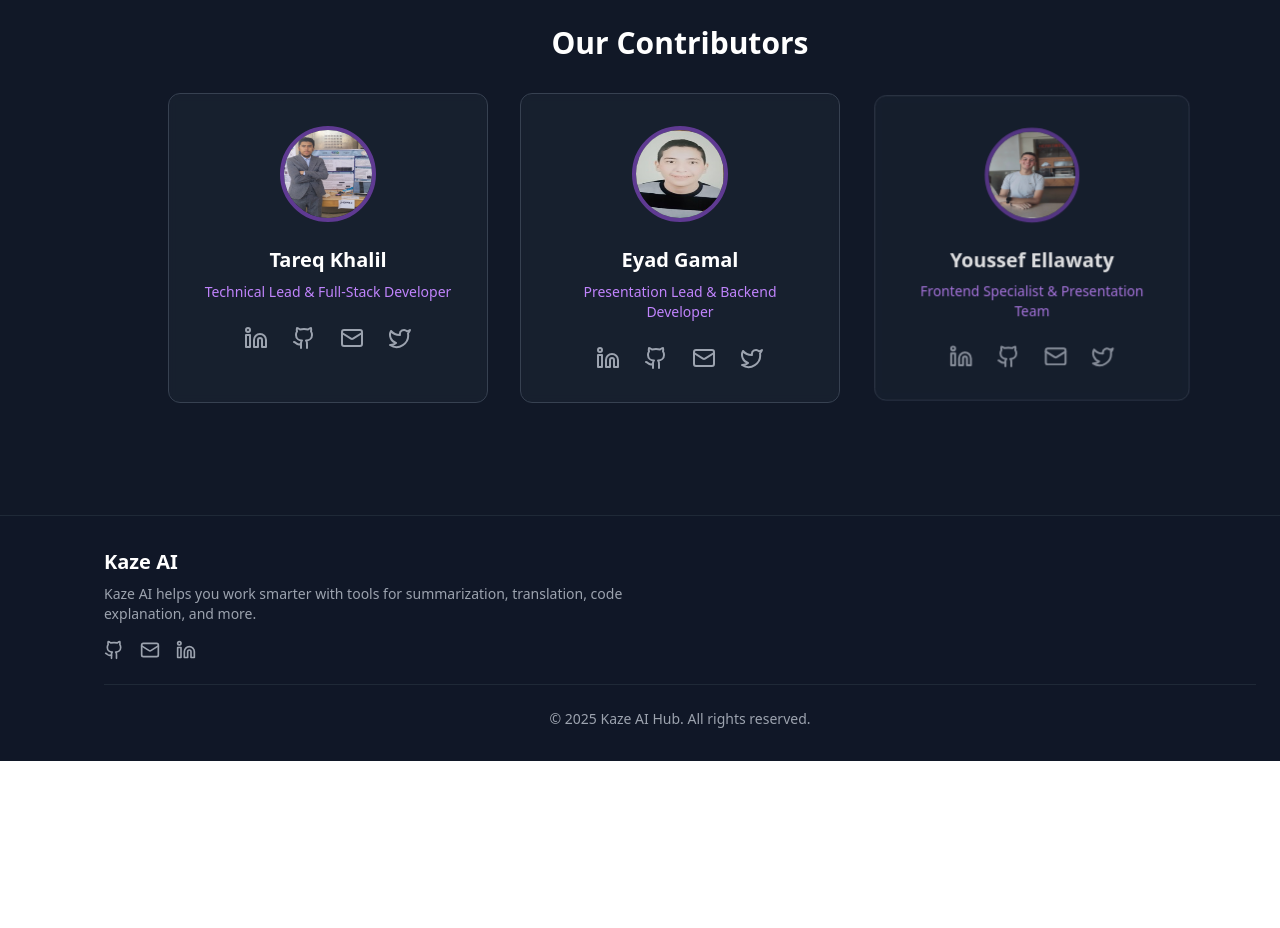
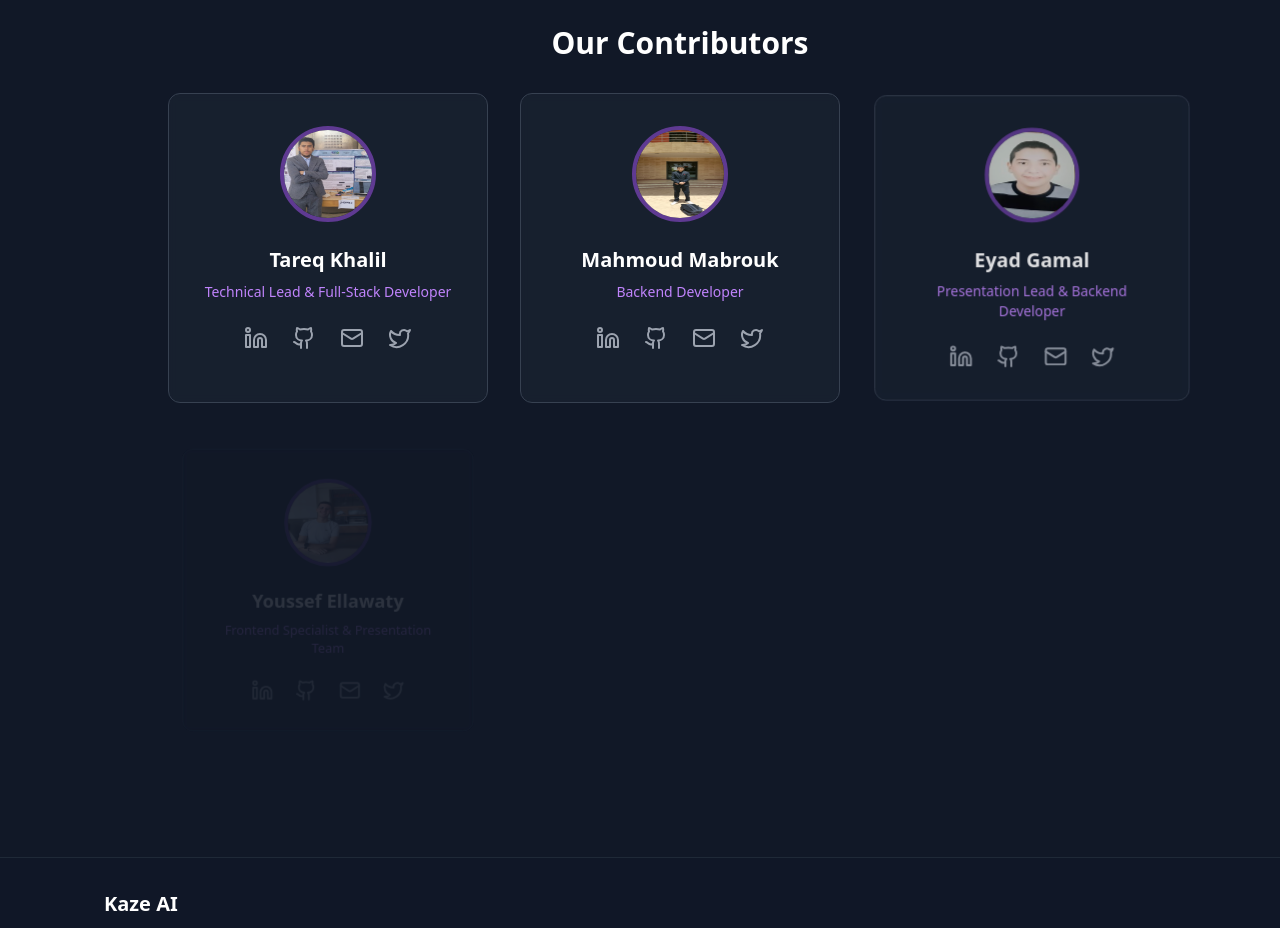
Before and after one commit to Tareq-Khalil/Kaze-AI-Hub, a React (Vite) app: page /contribute in a window 1280 px wide. Shown: the part 1320-2248 px from the top of the page. Before the commit the page ends 2081 px from the top, so only its background shows below. Built offline with nearby package versions, Linux system fonts and the light colour scheme; no server answers.

Commit message:
Update Contribute.tsx

```diff
--- a/src/pages/Contribute.tsx
+++ b/src/pages/Contribute.tsx
@@ -17,6 +17,14 @@ const Contribute: React.FC = () => {
       name: 'Tareq Khalil',
       subheading: 'Technical Lead & Full-Stack Developer',
       profileImage: '/tareq.jpg',
+      linkedin: 'https://www.linkedin.com/in/tareq-abdellatif-9b34502b4/',
+      github: 'https://github.com/tareq-khalil',
+      mail: 'mailto:tareqkhalil1415@gmail.com',
+    },
+    {
+      name: 'Mahmoud Mabrouk',
+      subheading: 'Backend Developer',
+      profileImage: '/mahmoud.jpg',
       linkedin: 'https://www.linkedin.com/in/tareq-abdellatif-9b34502b4/',
       github: 'https://github.com/tareq-khalil',
       mail: 'mailto:tareqkhalil1415@gmail.com',
```
